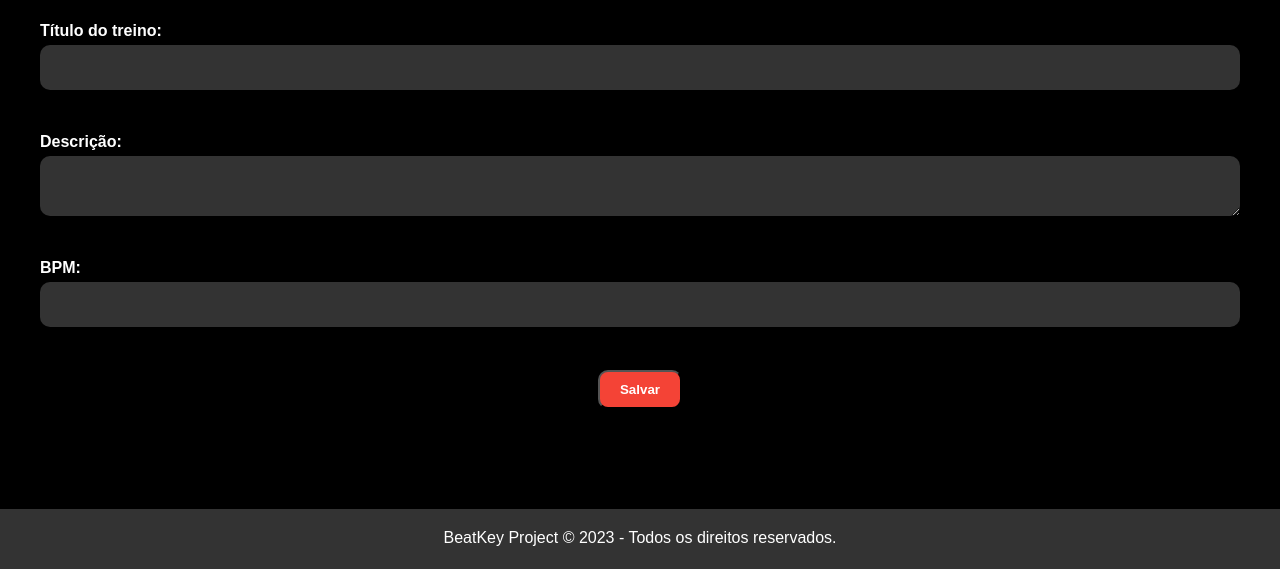
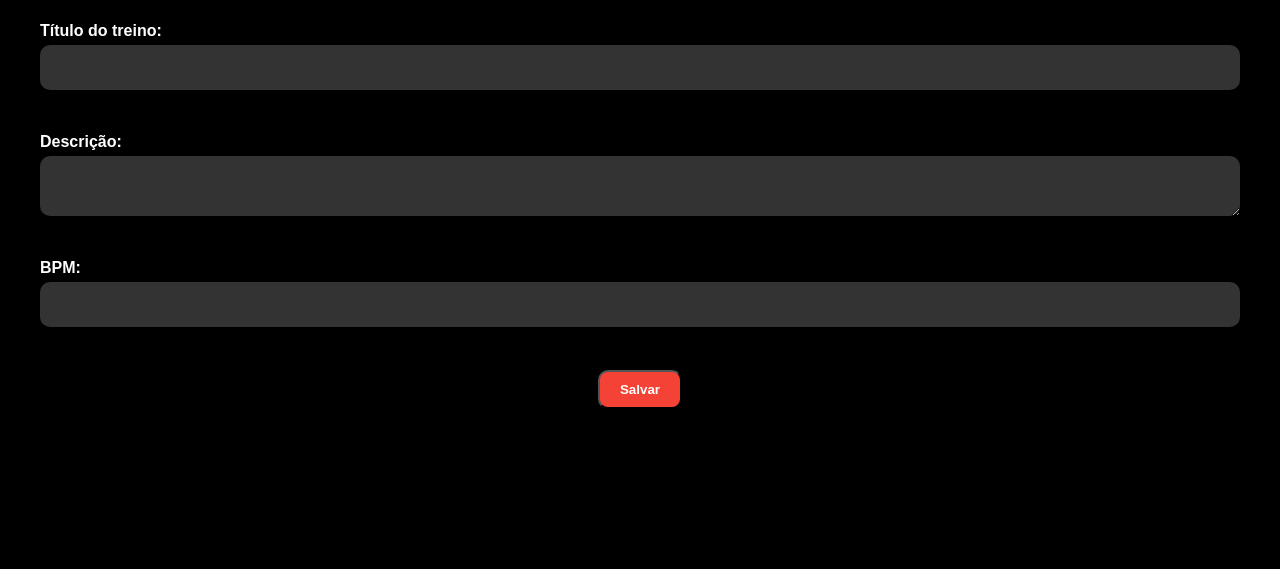
Before and after one commit to cividinilucas/beatkey_project, a plain HTML site: page treinos.html in a window 1280 px wide. Shown: the part 231-800 px from the top of the page. Drawn offline with Linux system fonts and the light colour scheme.

Commit message:
Alteracoes visuais basicas alteradas na pagina de treino

```diff
--- a/treinos.html
+++ b/treinos.html
@@ -35,9 +35,5 @@
 		</form>
 	</main>
 
-	<footer>
-		<p>BeatKey Project &copy; 2023 - Todos os direitos reservados.</p>
-	</footer>
-
 </body>
 </html>
```
